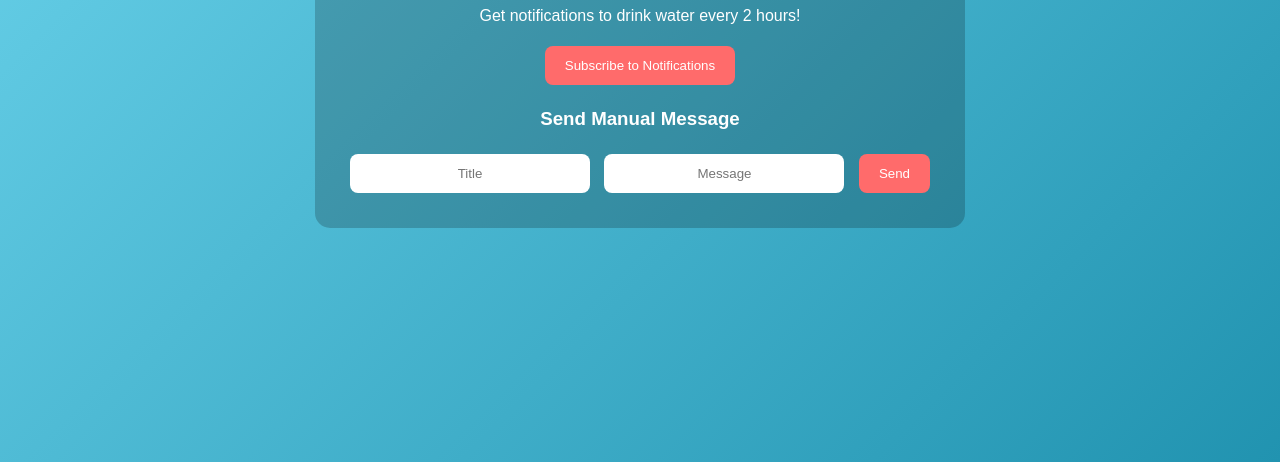
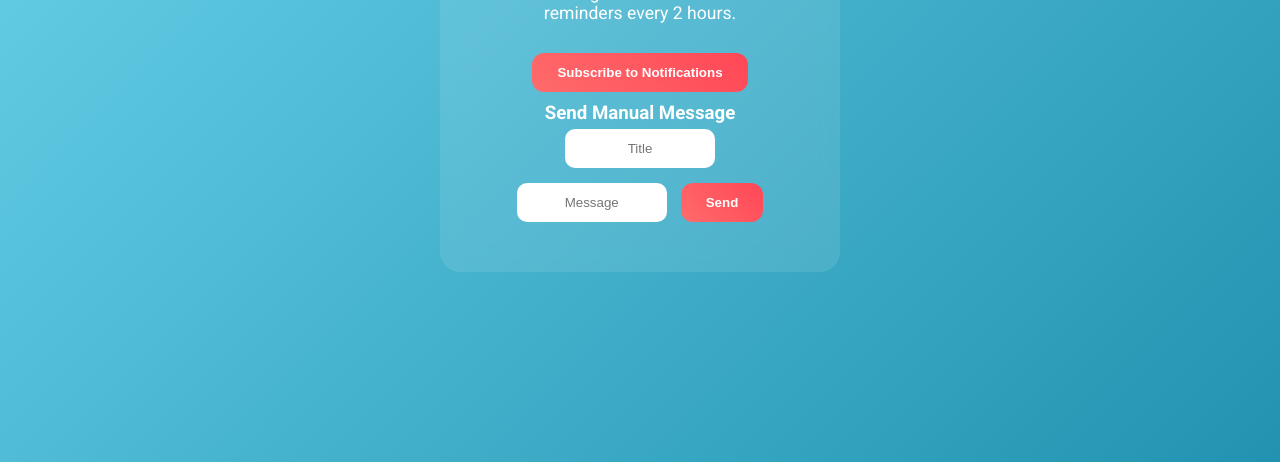
Before and after one commit to SahilCodeLab/Reminder, a plain HTML site: page index.html in a window 1280 px wide. Shown: the part 338-800 px from the top of the page. Drawn offline with Linux system fonts and the light colour scheme.

Commit message:
Update index.html

```diff
--- a/index.html
+++ b/index.html
@@ -3,43 +3,75 @@
 <head>
   <meta charset="UTF-8">
   <meta name="viewport" content="width=device-width, initial-scale=1.0">
-  <title>Hydration Reminder</title>
+  <title>Hydration Reminder 💧</title>
+  <link href="https://fonts.googleapis.com/css2?family=Roboto:wght@400;700&display=swap" rel="stylesheet">
+
   <style>
+    * { margin:0; padding:0; box-sizing:border-box; }
     body {
-      font-family: Arial, sans-serif;
+      font-family: 'Roboto', sans-serif;
+      background: linear-gradient(135deg, #6dd5ed, #2193b0);
       display: flex;
-      flex-direction: column;
+      justify-content: center;
       align-items: center;
-      justify-content: center;
       height: 100vh;
-      margin: 0;
-      background: linear-gradient(135deg, #6dd5ed, #2193b0);
       color: #fff;
+    }
+
+    .container {
+      background: rgba(255,255,255,0.1);
+      backdrop-filter: blur(10px);
+      border-radius: 20px;
+      padding: 40px;
+      text-align: center;
+      max-width: 400px;
+      width: 90%;
+      animation: fadeIn 1.5s ease forwards;
+    }
+
+    h1 {
+      font-size: 2rem;
+      margin-bottom: 15px;
+      animation: bounce 2s infinite;
+    }
+
+    p { font-size: 1.1rem; margin-bottom: 20px; }
+
+    input {
+      padding: 12px;
+      border-radius: 10px;
+      border: none;
+      width: calc(50% - 10px);
+      margin: 5px;
       text-align: center;
     }
-    button, input {
-      padding: 12px 20px;
-      margin: 5px;
-      border-radius: 8px;
+
+    button {
+      padding: 12px 25px;
+      margin: 10px 5px;
+      border-radius: 12px;
       border: none;
+      cursor: pointer;
+      background: linear-gradient(45deg,#ff6b6b,#ff4757);
+      color: #fff;
+      font-weight: bold;
+      transition: transform 0.3s, box-shadow 0.3s;
     }
-    button {
-      cursor: pointer;
-      background-color: #ff6b6b;
-      color: #fff;
-      transition: 0.3s;
+
+    button:hover {
+      transform: translateY(-3px);
+      box-shadow: 0 10px 20px rgba(0,0,0,0.2);
     }
-    button:hover {
-      background-color: #ff4757;
+
+    @keyframes fadeIn {
+      0% { opacity:0; transform: translateY(-20px);}
+      100% { opacity:1; transform: translateY(0);}
     }
-    input {
-      width: 200px;
-      text-align: center;
-    }
-    .container {
-      background: rgba(0,0,0,0.2);
-      padding: 30px;
-      border-radius: 15px;
+
+    @keyframes bounce {
+      0%, 20%, 50%, 80%, 100% { transform: translateY(0); }
+      40% { transform: translateY(-10px); }
+      60% { transform: translateY(-5px); }
     }
   </style>
 
@@ -58,7 +90,8 @@
 <body>
   <div class="container">
     <h1>Hydration Reminder 💧</h1>
-    <p>Get notifications to drink water every 2 hours!</p>
+    <p>Never forget to drink water! Get reminders every 2 hours.</p>
+
     <button id="subscribeBtn">Subscribe to Notifications</button>
 
     <h3>Send Manual Message</h3>
```
